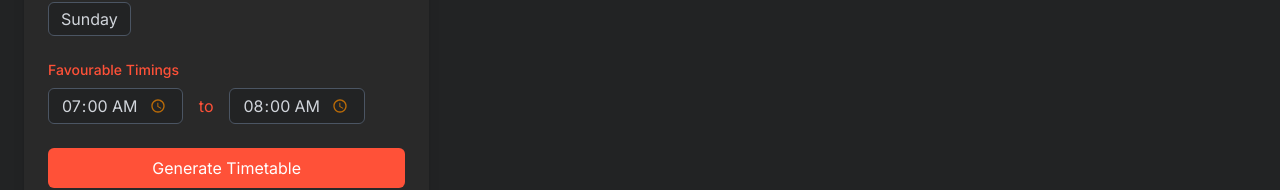
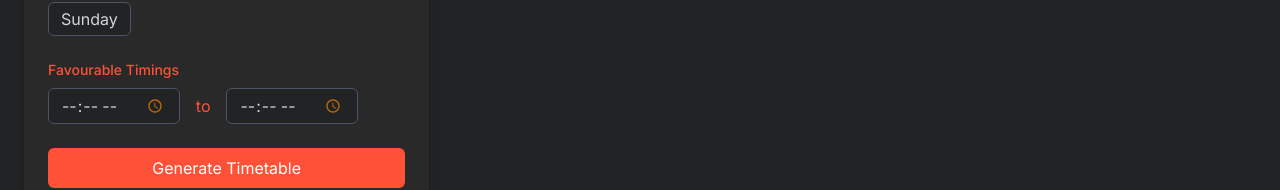
Before and after one commit to thejus03/hacknroll, a Next.js app in the folder frontend/: page /generate in a window 1280 px wide. Shown: the part 465-655 px from the top of the page. Built offline with nearby package versions, Linux system fonts and the light colour scheme; no server answers.

Commit message:
Free Days change

```diff
--- a/frontend/components/TimetableForm.tsx
+++ b/frontend/components/TimetableForm.tsx
@@ -17,8 +17,8 @@ export default function TimetableForm({ onGenerate }: TimetableFormProps) {
   const [selectedOptions, setSelectedOptions] = useState<string[]>([]);
   const [semester, setSemester] = useState<number>(1);
   const [freeDays, setFreeDays] = useState<string[]>([]);
-  const [currentStartTime, setCurrentStartTime] = useState<string>("07:00");
-  const [currentEndTime, setCurrentEndTime] = useState<string>("08:00");
+  const [currentStartTime, setCurrentStartTime] = useState<string>("0700");
+  const [currentEndTime, setCurrentEndTime] = useState<string>("0800");
   const [isFocused, setIsFocused] = useState<boolean>(false);
   const [mods, setMods] = useState<string[]>([]);
 
@@ -68,6 +68,8 @@ export default function TimetableForm({ onGenerate }: TimetableFormProps) {
       });
       if (!response.ok) {
         console.error("Failed to submit options. Status:", response.status);
+      } else {
+        console.log(response.json());
       }
     } catch (error) {
       console.error("Error submitting options:", error);
@@ -77,6 +79,7 @@ export default function TimetableForm({ onGenerate }: TimetableFormProps) {
   useEffect(() => {
     if (selectedOptions.length > 0) {
       submitSelectedOptions();
+      console.log("Checker", selectedOptions);
     }
   }, [selectedOptions]);
 
@@ -89,9 +92,9 @@ export default function TimetableForm({ onGenerate }: TimetableFormProps) {
 
   }, []);
 
-  const handleRemoveOption = useCallback((index: number): void => {
+  const handleRemoveOption = useCallback((mod: string): void => {
     setSelectedOptions((prevOptions) => {
-      return prevOptions.filter((_, i) => i !== index);
+      return prevOptions.filter((modSelected, _) => modSelected !== mod);
     });
   }, []);
 
@@ -120,13 +123,20 @@ export default function TimetableForm({ onGenerate }: TimetableFormProps) {
       return;
     }
 
+    const [earliesthour, earliestminute] = currentStartTime.split(':').map((time) => time.padStart(2, '0'));
+    const earliestTime = earliesthour + earliestminute;
+
+    const [latesthour, latestminute] = currentEndTime.split(':').map((time) => time.padStart(2, '0'));
+    const latestTime = latesthour + latestminute;
+
     const requestData = {
       mods: selectedOptions,
       freeDays: freeDays,
       semester: semester,
-      currentStartTime,
-      currentEndTime,
+      earliestTime,
+      latestTime,
     };
+
 
     try {
       const response = await fetch("http://localhost:8080/getSlots", {
@@ -278,7 +288,7 @@ export default function TimetableForm({ onGenerate }: TimetableFormProps) {
               >
                 <p className="text-sm font-bold text-orange">{mod}</p>
                 <button
-                  onClick={() => handleRemoveOption(index)}
+                  onClick={() => handleRemoveOption(mod)}
                   className="bg-red-500 text-white px-3 py-1 rounded-md hover:bg-red-600 transition duration-300"
                 >
                   Remove
```
